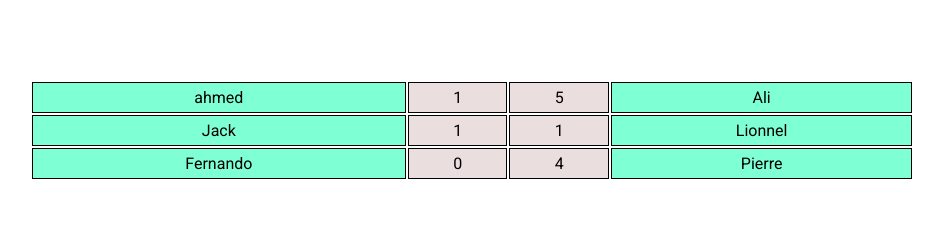
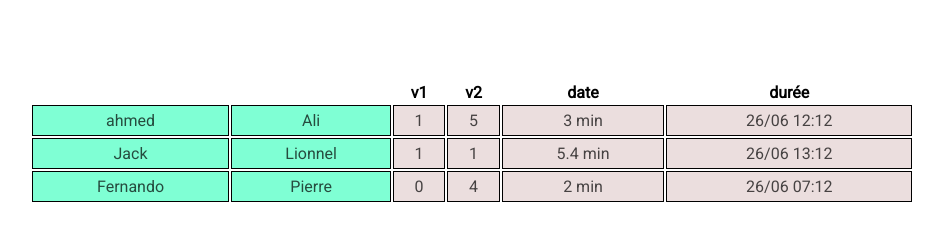
Before and after one commit to MOHAMED-ENSA2/kachouti, a plain HTML site: page index.html in a window 1280 px wide. Shown: the whole page, without its empty margins (168-1111 px from the left). Drawn offline with Linux system fonts and the light colour scheme.

Commit message:
kachouti

```diff
--- a/index.html
+++ b/index.html
@@ -12,37 +12,50 @@
 </head>
 <body>
     <table>
-        <!-- <tr>
-            <th>
-                joueur 1
-            </th>
+        <tr>
             <th>
 
             </th>
             <th>
 
             </th>
+
             <th>
-                joueur 2
+                v1
             </th>
-        </tr> -->
+            <th>
+                v2
+            </th>
+            <th>
+                date
+            </th>
+            <th>
+                durée
+            </th>
+        </tr>
         <tr>
             <td>ahmed</td>
+            <td>Ali</td>
             <td>1</td>
             <td>5</td>
-            <td>Ali</td>
+            <td>3 min </td>
+            <td>26/06 12:12</td>
         </tr>
         <tr>
             <td>Jack</td>
+            <td>Lionnel</td>
             <td>1</td>
             <td>1</td>
-            <td>Lionnel</td>
+            <td>5.4 min</td>
+            <td>26/06 13:12</td>
         </tr>
         <tr>
             <td>Fernando</td>
+            <td>Pierre</td>
             <td>0</td>
             <td>4</td>
-            <td>Pierre</td>
+            <td>2 min</td>
+            <td>26/06 07:12</td>
         </tr>
     </table>
 </body>
--- a/style.css
+++ b/style.css
@@ -1,4 +1,5 @@
 body{
+    color: rgb(0,0,0,.7);
     background-color: rgb(255,255,255, .2);
     font-family: 'Roboto', sans-serif;
 }
@@ -12,7 +13,9 @@ table{
     text-align: center;
 
 }
-
+th{
+    color: black;
+}
 
 td{
     border: 1px solid black;
@@ -22,13 +25,14 @@ td{
 tr td:nth-child(1){
     background-color: aquamarine;
 }
-tr td:nth-child(4){
+tr td:nth-child(2){
     background-color: aquamarine;
 }
 
-tr td:nth-child(2){
+tr td:nth-child(n + 3){
     background-color: rgba(156, 92, 92, 0.2);
 }
-tr td:nth-child(3){
+/* tr td:nth-child(3){
     background-color: rgba(156, 92, 92, 0.2);
 }
+ */
```
